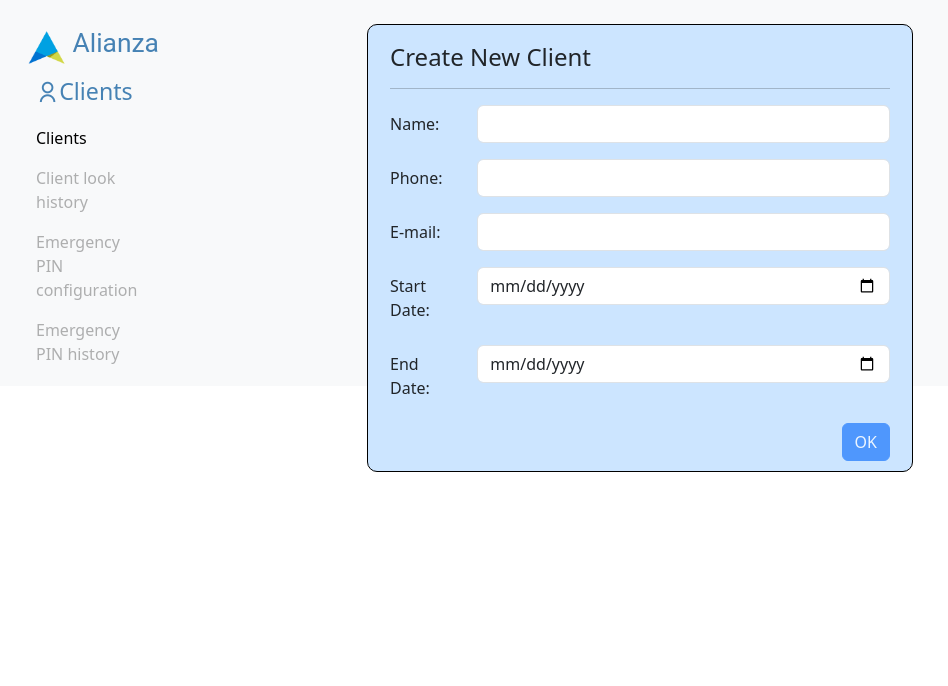
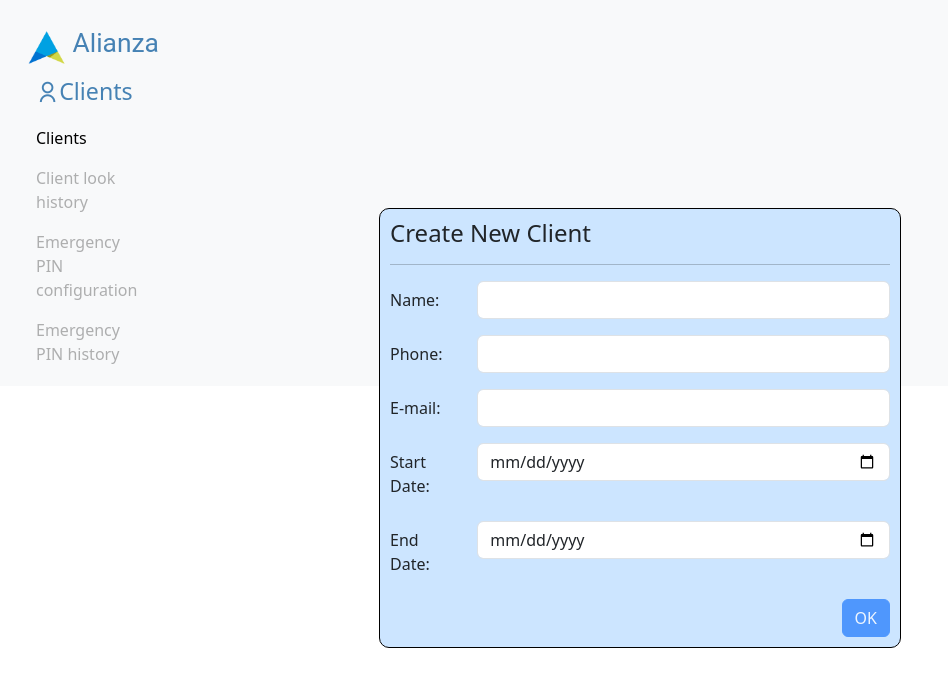
Before and after one commit to srvenient/client-manager, an Angular app: page /clients/register-client in a window 1280 px wide. Shown: the top 686 px of the page, without its empty margins (0-948 px from the left). Built offline with nearby package versions, Linux system fonts and the light colour scheme.

Commit message:
feat: the style for registering a new user has been changed

```diff
--- a/src/app/components/register-client/register-client.component.html
+++ b/src/app/components/register-client/register-client.component.html
@@ -1,5 +1,5 @@
-<div class="container col-md-6 offset-md-3 bg">
-  <div class="container mt-2">
+<div class="container d-flex justify-content-center align-items-center vh-100 col-md-6 offset-md-3">
+  <div class="container mt-2 bg">
     <h4>Create New Client</h4>
     <hr>
     <form (ngSubmit)="onSubmit()" #clientForm=ngForm>
```
